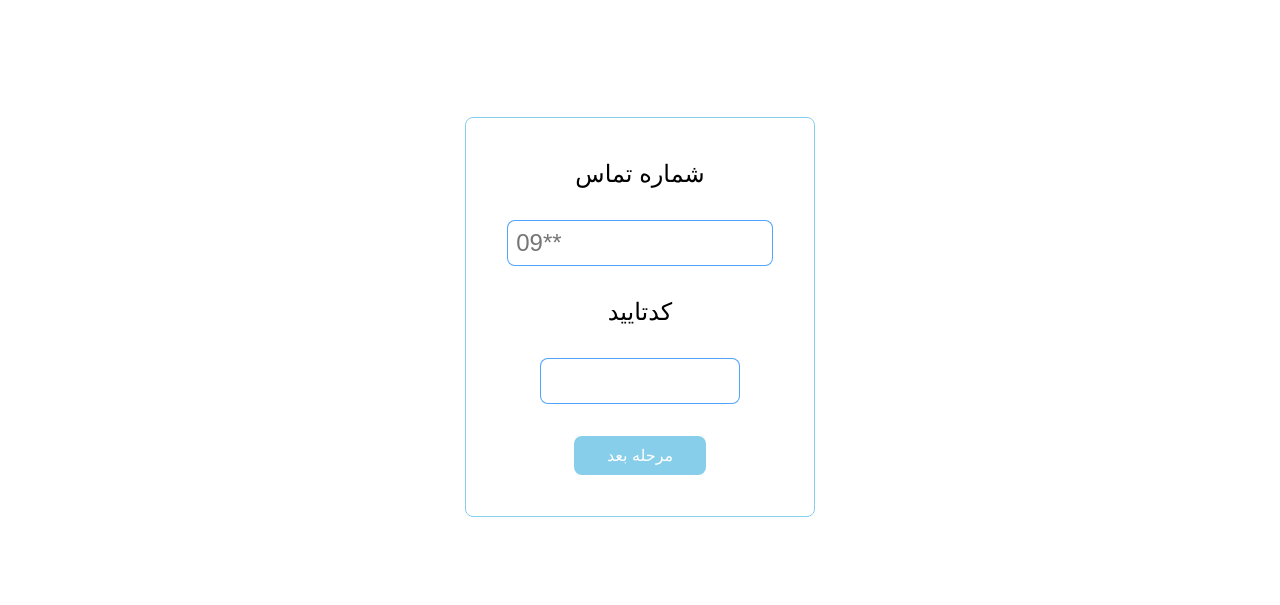
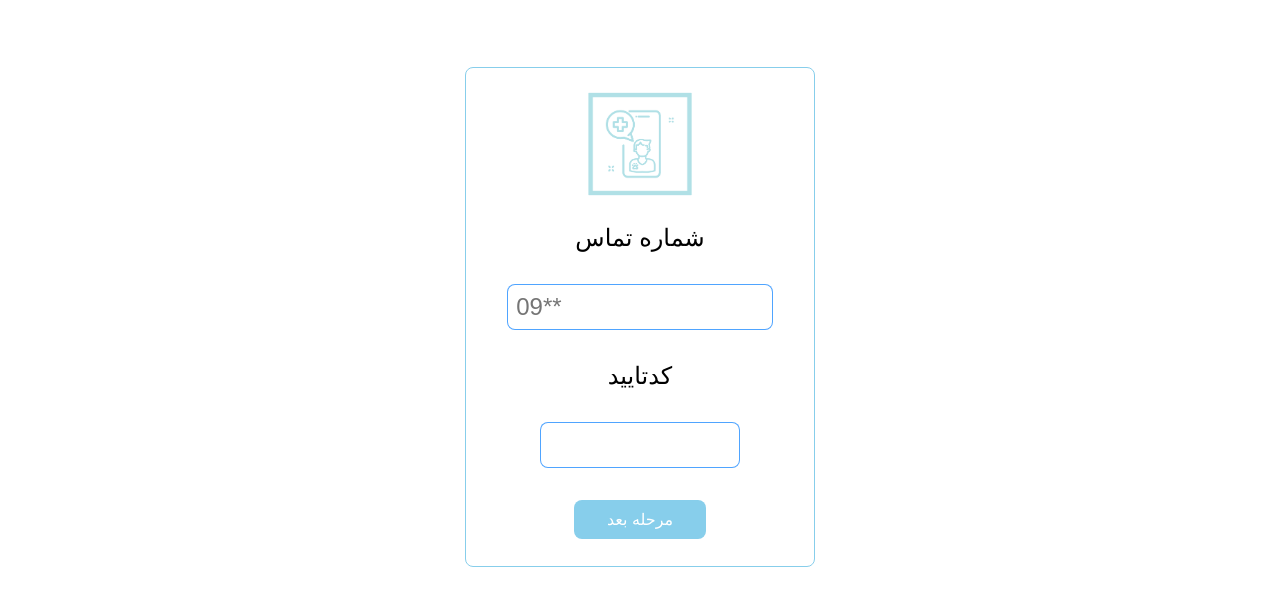
Before and after one commit to milad-taghizadeh/HakimPet, a website: page clinic.html in a window 1280 px wide. Shown: the part 83-688 px from the top of the page. Drawn offline with Linux system fonts and the light colour scheme.

Commit message:
ver 3.1.1

```diff
--- a/clinic.html
+++ b/clinic.html
@@ -36,6 +36,7 @@
     <!-- end header -->
     <div class="requestVet">
         <div class="first">
+            <img src="./assets/clinic%20icons/icon%20png/icon-1-2.png" class="icon" alt="icon">
             <label for="phone">شماره تماس</label>
             <input type="tel" name="phone" id="phone" maxlength="11" placeholder="09**" required>
             <label for="confirm">کدتایید</label>
@@ -43,6 +44,7 @@
             <button class="Next" onclick="hideSlide1()">مرحله بعد</button>
         </div>
         <div class="second">
+            <img src="./assets/clinic%20icons/icon%20png/icon-1-5.png" class="icon" alt="icon">
             <h2>پت شما</h2>
             <div class="pet">
                 <input type="radio" id="dog" name="pet" value="dog">
--- a/css/clinic.css
+++ b/css/clinic.css
@@ -5,7 +5,7 @@
 
 .requestVet {
     width: 350px;
-    height: 400px;
+    height: 500px;
     display: flex;
     justify-content: center;
     align-items: center;
@@ -135,3 +135,8 @@ input[type=radio]:checked{
     padding: 10px;
     width: 40%;
 }
+
+img.icon{
+    width: 128px;
+    height: 128px;
+}
```
Also changed, not shown: assets/clinic icons/icon png/icon-1-02.png (added), assets/clinic icons/icon png/icon-1-03.png (added), assets/clinic icons/icon png/icon-1-04.png (added), assets/clinic icons/icon png/icon-1-05.png (added), assets/clinic icons/icon png/icon-1-06.png (added), assets/clinic icons/icon png/icon-1-2.png (added), assets/clinic icons/icon png/icon-1-3.png (added), assets/clinic icons/icon png/icon-1-4.png (added), assets/clinic icons/icon png/icon-1-5.png (added), assets/clinic icons/icon png/icon-1-6.png (added), assets/clinic icons/icon png/mockup-icon-1-02.png (added), assets/clinic icons/icon png/mockup-icon-1-03.png (added), assets/clinic icons/icon png/mockup-icon-1-04.png (added), assets/clinic icons/icon png/mockup-icon-1-05.png (added), 1 more files.
